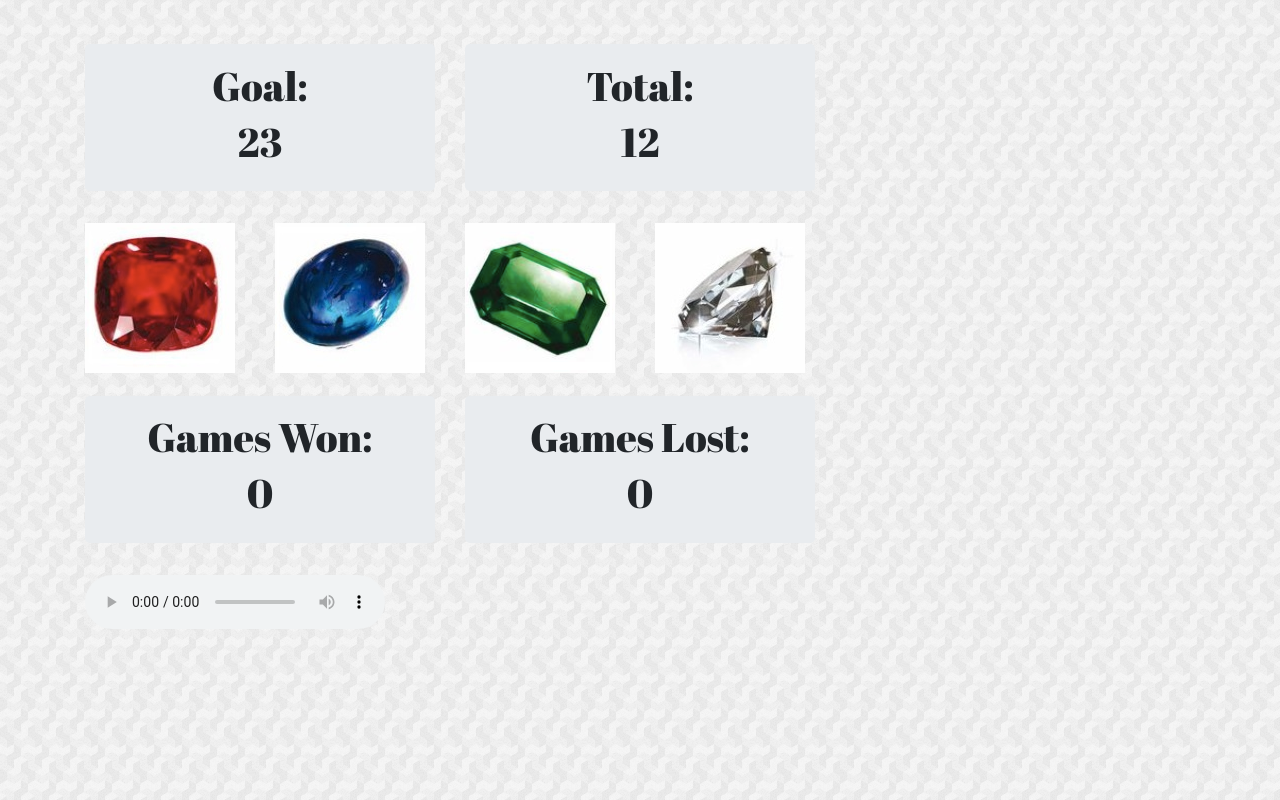
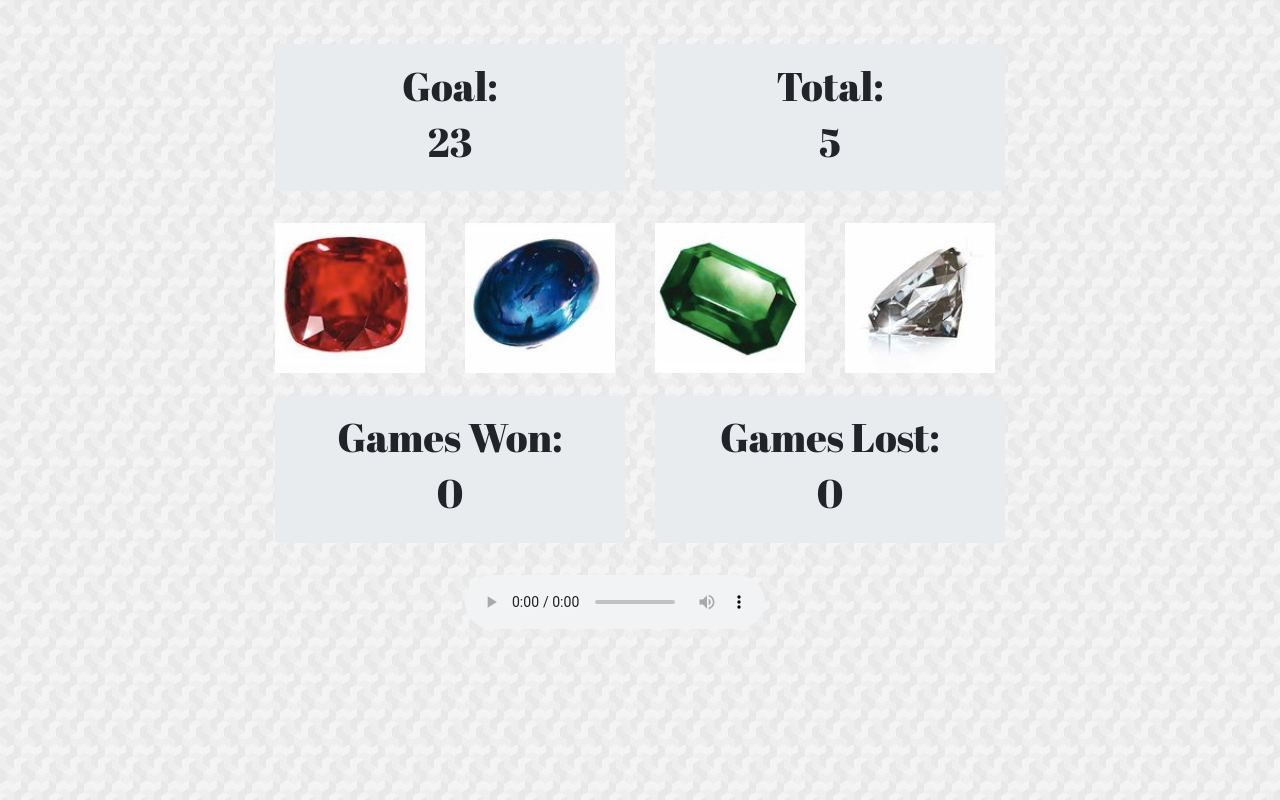
Before and after one commit to EricJobin/unit-4-game, a plain HTML site: page index.html in a window 1280 px wide. Both pictures are taken after a click on the element 350 px from the left and 298 px from the top of the page. Drawn offline with nearby package versions, Linux system fonts and the light colour scheme.

Commit message:
centered game on screen for larger screens, removed extra code, commented code functions

```diff
--- a/assets/javascript/game.js
+++ b/assets/javascript/game.js
@@ -12,99 +12,72 @@ var gemVal =0;
 var gemRepeat =false;
 
 //Functions
-function setGemValue(){
+function setGemValue(){ //Generates random value for a gem from 1 to 12
     gemVal = (Math.floor(Math.random()*12))+1;
 }
-function checkGemVal(){
+function checkGemVal(){ //Checks to see if new gem value is equal to any previous gems
     gemRepeat =false;
     for (y=0; y <x; y++){
         if (gemVal == gems[y]){
             gemRepeat = true;
         }
-        else{}
     }
     if (gemRepeat == false){
         gems[x] = gemVal;
         x++
     }
-    else{}
 }
-function setGems(){
+function setGems(){ //Sets the value of all 4 gems
     for (x=0; x<4;){
         setGemValue()
         checkGemVal()
     }
 }
-function setNewGameValues(){
-    // var gemRepeat =false;
+function setNewGameValues(){ //Sets initial values for a round
     var ranNum = (Math.floor(Math.random() * 102))+18;
     gameTotal = ranNum;
     currentTotal =0;
     xgameTotal.textContent = gameTotal;
     xcurrentTotal.textContent = 0;
     setGems()
-    console.log(gems)
 }
-
-
-// Below is the working function to set up all new game values/ Above writing function to ensure no dupicate gem values
-
-// function setNewGameValues(){
-//     var ranNum = (Math.floor(Math.random() * 102))+18;
-//     gameTotal = ranNum;
-//     currentTotal =0;
-//     xgameTotal.textContent = gameTotal;
-//     xcurrentTotal.textContent = 0;
-//     for (x=0; x<4; x++){
-//         var gemVal = (Math.floor(Math.random()*12))+1;
-//         gems[x] = gemVal;
-//     }
-//     console.log(gems)
-// }
-function checkGameEnd(){
+function checkGameEnd(){ //Checks for endstate; ++ games won/lost; Starts new game if gameover
     if (currentTotal == gameTotal){
-        setTimeout(function(){alert("You've Won!!!"); }, 100);
+        setTimeout(function(){alert("You've Won!!!"); }, 0);
         gamesWon++
         totalWon.textContent = gamesWon;
         setNewGameValues()
     }
     else if(currentTotal > gameTotal){
-        setTimeout(function(){alert("BUSTED!"); }, 100); //Hacking it up with the timeouts
+        setTimeout(function(){alert("BUSTED!"); }, 0); //Hacking it up with the timeouts
         gamesLost++
         totalLost.textContent = gamesLost;
         setNewGameValues()
     }
-    else{}
 }
 
 //Run Game
 
 setNewGameValues()
-$(document).ready(function() {
+$(document).ready(function() { // Listens for gem clicks and displays current total
     $("#gem1").on("click", function(){
         currentTotal =currentTotal + gems[0];
         xcurrentTotal.textContent = currentTotal;
-        // console.log(currentTotal)
         checkGameEnd()
     });
     $("#gem2").on("click", function(){
         currentTotal =currentTotal + gems[1];
         xcurrentTotal.textContent = currentTotal;
-        // console.log(currentTotal)
         checkGameEnd()
     });
     $("#gem3").on("click", function(){
         currentTotal =currentTotal + gems[2];
         xcurrentTotal.textContent = currentTotal;
-        // console.log(currentTotal)
         checkGameEnd()
     });
     $("#gem4").on("click", function(){
         currentTotal =currentTotal + gems[3];
         xcurrentTotal.textContent = currentTotal;
-        // console.log(currentTotal)
         checkGameEnd()
     });
 });
-
-// alert("connected")
--- a/index.html
+++ b/index.html
@@ -14,6 +14,7 @@
     <body>
         <div class="container">
             <div class="row toprow">
+                <div class="col-0 col-lg-2"></div>
                 <div class="col-6 col-lg-4"> <!--Show goal score here -->
                     <div class="jumbotron score text-center">
                         <h1>Goal:</h1>
@@ -26,9 +27,10 @@
                         <h1 id="xcurrentTotal">0</h1>
                     </div>
                 </div>
-                <div class="col-0 col-lg-4"></div>
+                <div class="col-0 col-lg-2"></div>
             </div>
             <div class="row">
+                <div class="col-0 col-lg-2"></div>
                 <div class="col-3 col-lg-2" id="ruby"> <!--Gem1 Ruby-->
                     <div id="gem1"><img src="assets/images/ruby.jpg" alt="Ruby"></div>
                 </div>
@@ -41,31 +43,33 @@
                 <div class="col-3 col-lg-2" id="diamond"> <!--Gem4 Diamond-->
                     <div id="gem4"><img src="assets/images/diamond.jpg" alt="Diamond"></div>
                 </div>
-                <div class="col-0 col-lg-4"></div> <!--White Space-->
+                <div class="col-0 col-lg-2"></div> <!--White Space-->
             </div>
             <div class ="row lowrow">
-                <div class="col 6 col-lg-4"> <!--Show won games here -->
+                <div class="col-0 col-lg-2"></div>
+                <div class="col-6 col-lg-4"> <!--Show won games here -->
                     <div class="jumbotron score text-center">
                         <h1>Games Won:</h1>
                         <h1 id="totalWon">0</h1>
                     </div>
                 </div>
-                <div class="col 6 col-lg-4"> <!--Show lost games here -->
+                <div class="col-6 col-lg-4"> <!--Show lost games here -->
                     <div class="jumbotron score text-center">
                         <h1>Games Lost:</h1>
                         <h1 id="totalLost">0</h1>
                     </div>
                 </div>
-                <div class="col-0 col-lg-4"></div>
+                <div class="col-0 col-lg-2"></div>
             </div>
-            <div id="automusic">
-                <audio controls autoplay><source src="assets/images/theLastDiamond.mp3" type="audio/mpeg"></audio>
+            <div class ="row">
+                <div class="col-4"></div>
+                <div class="col-4">
+                    <div id="automusic">
+                        <audio controls autoplay><source src="assets/images/theLastDiamond.mp3" type="audio/mpeg"></audio>
+                    </div>
+                </div>
+                <div class="col-4"></div>
             </div>
-
-
-
-
-
 
         </div>
         <!-- JS libraries -->
```
